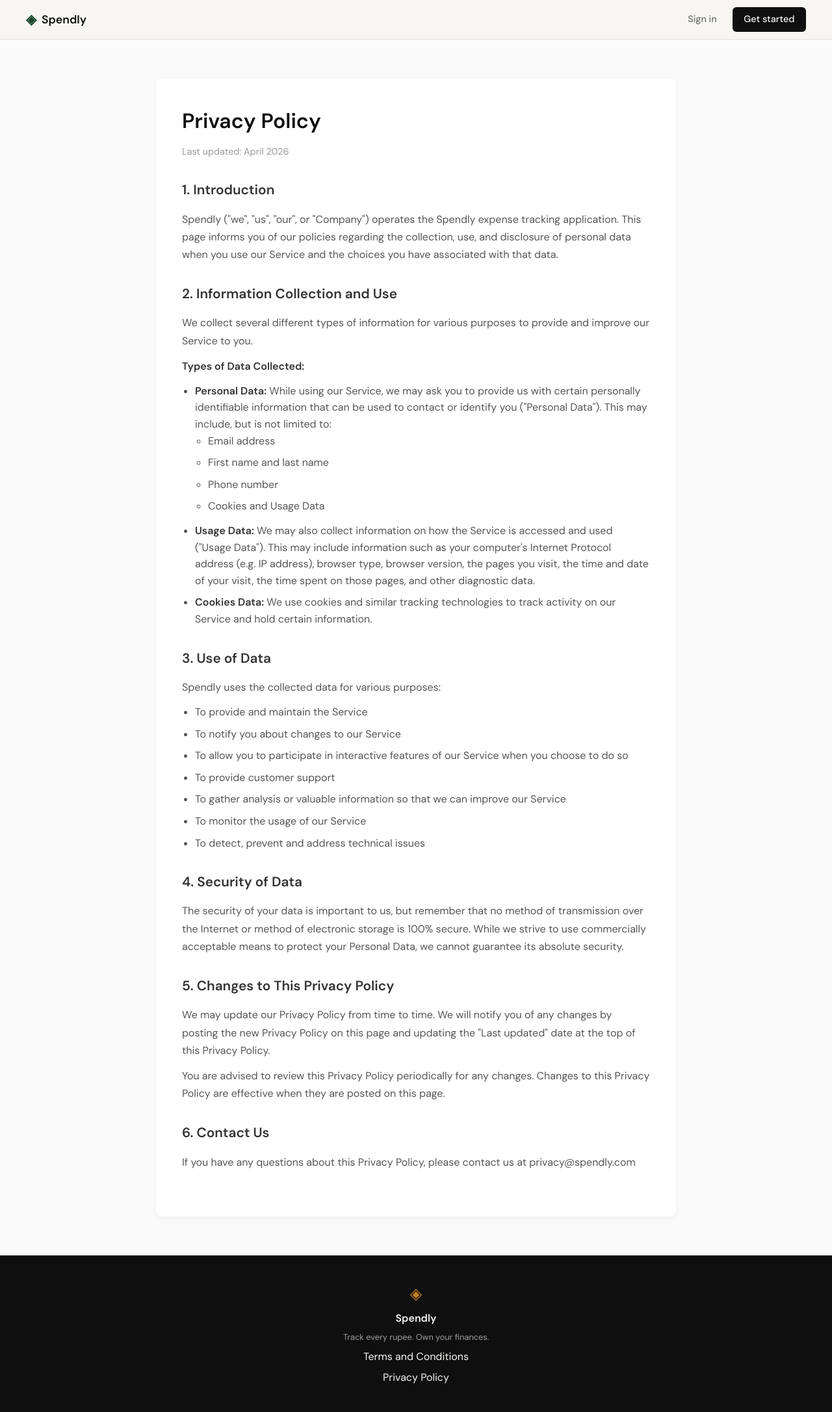
After one commit to RajibSaha920/spendly, a Flask app: page /policy in a window 1280 px wide. The commit adds this page. Shown: the whole page at 65% size. Run offline with Flask 3, Linux system fonts and the light colour scheme.

Commit message:
policy page created

```diff
--- a/app.py
+++ b/app.py
@@ -25,6 +25,11 @@ def login():
 @app.route("/terms")
 def terms():
     return render_template("terms.html")
+
+
+@app.route("/policy")
+def policy():
+    return render_template("policy.html")
 
 
 # ------------------------------------------------------------------ #
--- a/templates/base.html
+++ b/templates/base.html
@@ -42,7 +42,7 @@
         <span class="footer-name">Spendly</span>
         <p class="footer-copy">Track every rupee. Own your finances.</p>
         <a href="{{ url_for('terms') }}">Terms and Conditions</a>
-        <a href="#">Privacy Policy</a>
+        <a href="{{ url_for('policy') }}">Privacy Policy</a>
       </div>
     </footer>
 
--- /dev/null
+++ b/templates/policy.html
@@ -0,0 +1,136 @@
+{% extends 'base.html' %}
+
+{% block title %}
+  Privacy Policy — Spendly
+{% endblock %}
+
+{% block content %}
+  <section class="terms-container">
+    <div class="terms-inner">
+      <h1>Privacy Policy</h1>
+      <p class="terms-updated">Last updated: April 2026</p>
+
+      <div class="terms-content">
+        <section class="terms-section">
+          <h2>1. Introduction</h2>
+          <p>Spendly ("we", "us", "our", or "Company") operates the Spendly expense tracking application. This page informs you of our policies regarding the collection, use, and disclosure of personal data when you use our Service and the choices you have associated with that data.</p>
+        </section>
+
+        <section class="terms-section">
+          <h2>2. Information Collection and Use</h2>
+          <p>We collect several different types of information for various purposes to provide and improve our Service to you.</p>
+          <p>
+            <strong>Types of Data Collected:</strong>
+          </p>
+          <ul>
+            <li>
+              <strong>Personal Data:</strong> While using our Service, we may ask you to provide us with certain personally identifiable information that can be used to contact or identify you ("Personal Data"). This may include, but is not limited to:<ul>
+                <li>Email address</li>
+                <li>First name and last name</li>
+                <li>Phone number</li>
+                <li>Cookies and Usage Data</li>
+              </ul>
+            </li>
+            <li>
+              <strong>Usage Data:</strong> We may also collect information on how the Service is accessed and used ("Usage Data"). This may include information such as your computer's Internet Protocol address (e.g. IP address), browser type, browser version, the pages you visit, the time and date of your visit, the time spent on those pages, and other diagnostic data.
+            </li>
+            <li>
+              <strong>Cookies Data:</strong> We use cookies and similar tracking technologies to track activity on our Service and hold certain information.
+            </li>
+          </ul>
+        </section>
+
+        <section class="terms-section">
+          <h2>3. Use of Data</h2>
+          <p>Spendly uses the collected data for various purposes:</p>
+          <ul>
+            <li>To provide and maintain the Service</li>
+            <li>To notify you about changes to our Service</li>
+            <li>To allow you to participate in interactive features of our Service when you choose to do so</li>
+            <li>To provide customer support</li>
+            <li>To gather analysis or valuable information so that we can improve our Service</li>
+            <li>To monitor the usage of our Service</li>
+            <li>To detect, prevent and address technical issues</li>
+          </ul>
+        </section>
+
+        <section class="terms-section">
+          <h2>4. Security of Data</h2>
+          <p>The security of your data is important to us, but remember that no method of transmission over the Internet or method of electronic storage is 100% secure. While we strive to use commercially acceptable means to protect your Personal Data, we cannot guarantee its absolute security.</p>
+        </section>
+
+        <section class="terms-section">
+          <h2>5. Changes to This Privacy Policy</h2>
+          <p>We may update our Privacy Policy from time to time. We will notify you of any changes by posting the new Privacy Policy on this page and updating the "Last updated" date at the top of this Privacy Policy.</p>
+          <p>You are advised to review this Privacy Policy periodically for any changes. Changes to this Privacy Policy are effective when they are posted on this page.</p>
+        </section>
+
+        <section class="terms-section">
+          <h2>6. Contact Us</h2>
+          <p>If you have any questions about this Privacy Policy, please contact us at privacy@spendly.com</p>
+        </section>
+      </div>
+    </div>
+  </section>
+
+  <style>
+    .terms-container {
+      padding: 60px 20px;
+      background: #fafafa;
+    }
+
+    .terms-inner {
+      max-width: 800px;
+      margin: 0 auto;
+      background: white;
+      padding: 40px;
+      border-radius: 8px;
+      box-shadow: 0 2px 8px rgba(0, 0, 0, 0.05);
+    }
+
+    .terms-container h1 {
+      font-size: 2rem;
+      font-weight: 600;
+      margin-bottom: 10px;
+    }
+
+    .terms-updated {
+      color: #999;
+      font-size: 0.9rem;
+      margin-bottom: 30px;
+    }
+
+    .terms-section {
+      margin-bottom: 30px;
+    }
+
+    .terms-section h2 {
+      font-size: 1.3rem;
+      font-weight: 600;
+      margin-bottom: 15px;
+      color: #333;
+    }
+
+    .terms-section p {
+      line-height: 1.7;
+      color: #555;
+      margin-bottom: 12px;
+    }
+
+    .terms-section ul {
+      margin-left: 20px;
+      margin-bottom: 12px;
+    }
+
+    .terms-section ul li {
+      margin-bottom: 8px;
+      line-height: 1.6;
+      color: #555;
+    }
+
+    .terms-section strong {
+      color: #333;
+      font-weight: 600;
+    }
+  </style>
+{% endblock %}
```
